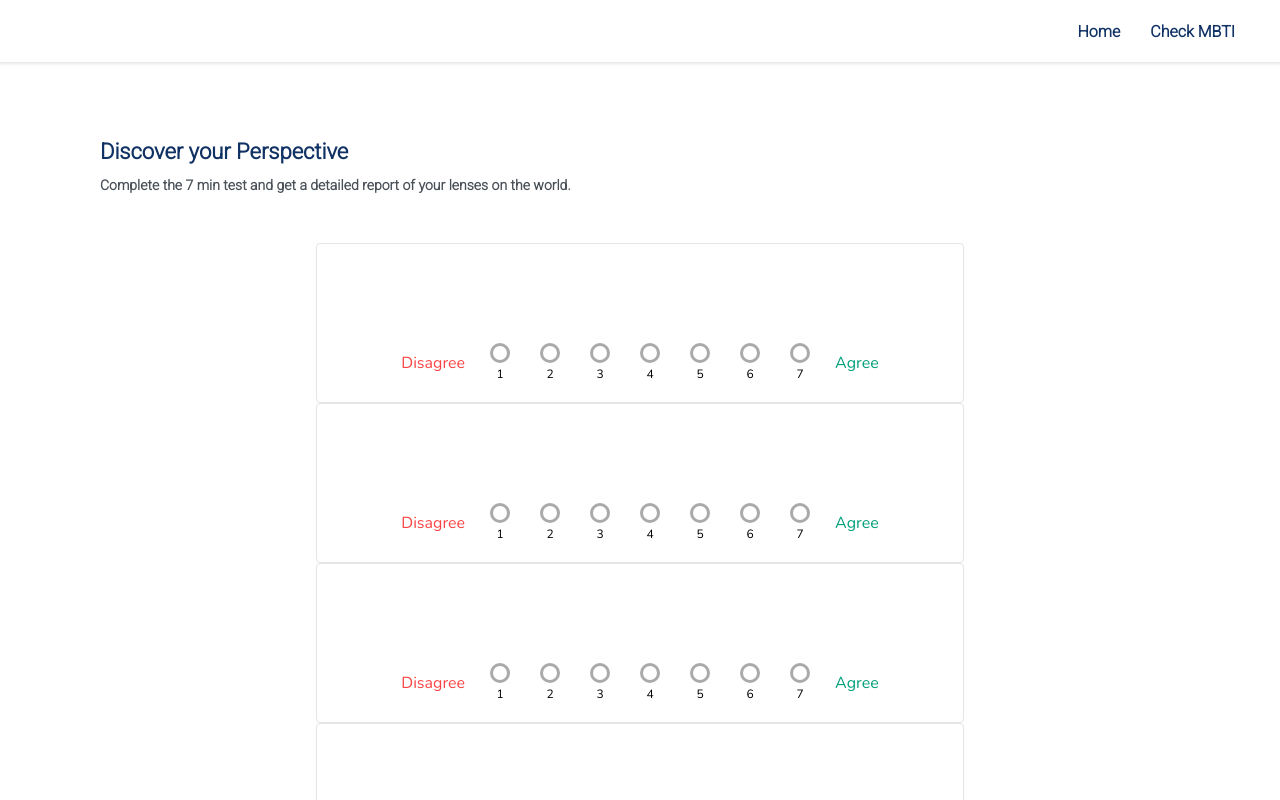
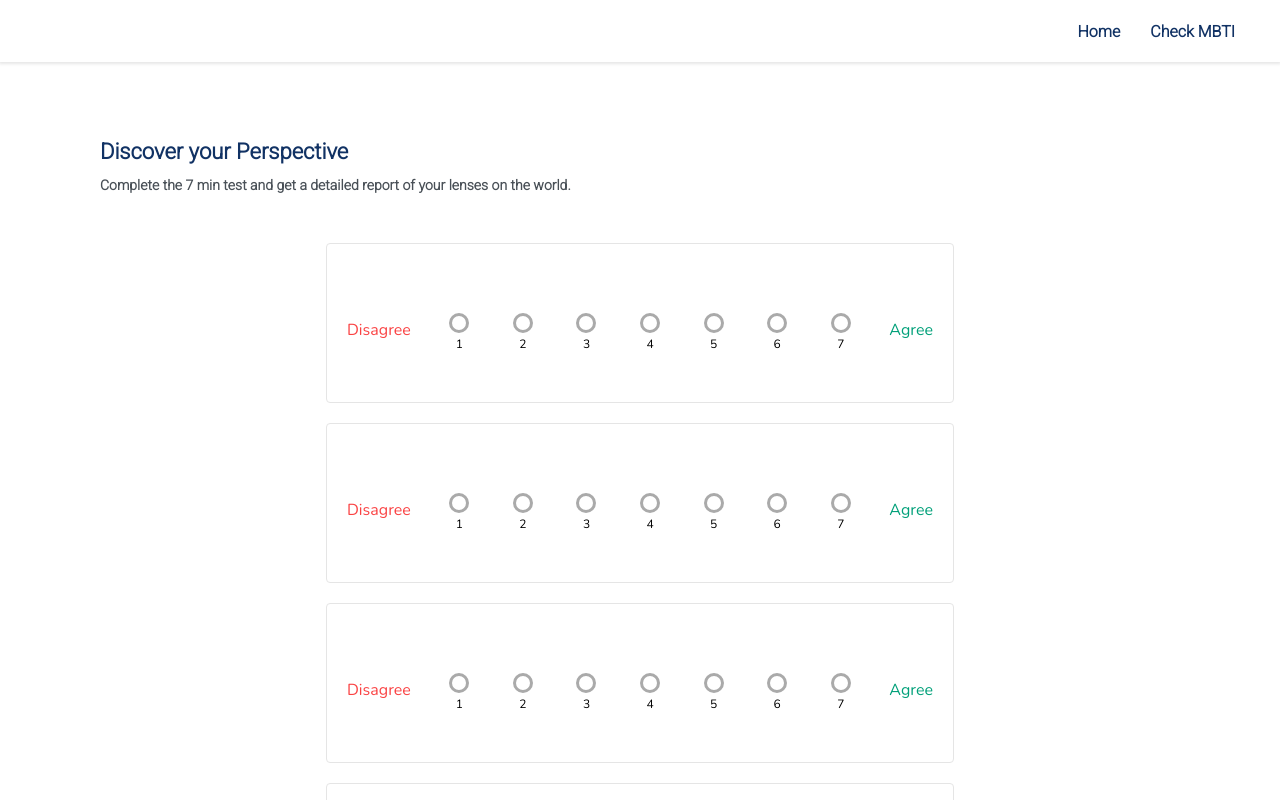
Before and after one commit to igbominadeveloper/mbti-frontend, a Vue app: page / in a window 1280 px wide. Shown: the top 800 px of the page. Built offline with nearby package versions, Linux system fonts and the light colour scheme; no server answers.

Commit message:
bug(responsiveness): fix responsiveness [Finish #176728771]

```diff
--- a/src/App.vue
+++ b/src/App.vue
@@ -64,7 +64,7 @@ body {
 .page-container {
   width: 100%;
 
-  padding: 8rem 10rem;
+  padding: 5rem 2rem;
 }
 
 .error {
@@ -95,8 +95,15 @@ body {
 }
 
 @media screen and (min-width: 992px) {
+  .page-container {
+    width: 100%;
+
+    padding: 8rem 10rem;
+  }
+
   .questions {
-    width: 60%;
+    width: 70%;
+    padding: 0 1rem;
   }
 
   .email-input {
@@ -125,7 +132,7 @@ body {
   border: 1.3px solid #aaaaaa;
   border-radius: 4px;
 
-  width: 80%;
+  width: 100%;
 
   padding: 1rem 1.5rem;
   margin-bottom: 0.1rem;
@@ -151,12 +158,12 @@ input.error {
   border-radius: 4px;
 
   position: absolute;
-  right: -30rem;
-  top: 4rem;
+  right: 0;
+  bottom: 0;
 
   font-size: 12px;
 
-  padding: 10px;
+  padding: 5px;
 }
 .title {
   font-size: var(--font-title);
@@ -175,4 +182,25 @@ input.error {
 
   font-weight: 600;
 }
+
+@media screen and (min-width: 1024px) {
+  .questions {
+    width: 60%;
+    padding: 0 1rem;
+  }
+
+  .error-block {
+    right: -30rem;
+    top: 4rem;
+    bottom: unset;
+
+    padding: 10px;
+  }
+}
+
+@media screen and (min-width: 1440px) {
+  .questions {
+    width: 55%;
+  }
+}
 </style>
--- a/src/components/Question.vue
+++ b/src/components/Question.vue
@@ -96,8 +96,8 @@ export default Vue.extend({
   box-sizing: border-box;
   border-radius: 4px;
 
-  height: 16rem;
-  padding: 2rem 0;
+  padding: 2.5rem;
+  margin-bottom: 2rem;
 
   display: flex;
   flex-direction: column;
@@ -114,7 +114,6 @@ export default Vue.extend({
 .question-text {
   position: relative;
   width: 100%;
-  height: 2rem;
 
   text-align: center;
   letter-spacing: 0.4px;
@@ -158,20 +157,22 @@ export default Vue.extend({
 
 .decisions {
   font-size: 1.2rem;
+  display: flex;
+  flex-direction: column;
+  align-items: center;
 
-  display: flex;
-  justify-content: space-between;
-  align-items: center;
+  width: 100%;
+
+  margin: 3rem 0;
 }
 
 .grade {
   display: flex;
-  flex-direction: column;
 
   justify-content: center;
   align-items: center;
 
-  margin: 0 1.5rem;
+  margin: 0.3rem 0;
 
   cursor: pointer;
 }
@@ -183,7 +184,36 @@ export default Vue.extend({
   height: 2rem;
   width: 2rem;
 
-  margin-bottom: 0.3rem;
+  margin: 0.5rem;
+}
+
+@media screen and (min-width: 992px) {
+  .question {
+    height: 16rem;
+    padding: 2rem;
+  }
+
+  .decisions {
+    justify-content: space-between;
+    align-items: center;
+    flex-direction: row;
+  }
+
+  .grade {
+    display: flex;
+    flex-direction: column;
+
+    justify-content: center;
+    align-items: center;
+
+    margin: 0 1rem;
+
+    cursor: pointer;
+  }
+
+  .radio-button {
+    margin-bottom: 0.3rem;
+  }
 }
 
 .agree,
--- a/src/views/Result.vue
+++ b/src/views/Result.vue
@@ -73,15 +73,16 @@ export default Vue.extend({
 
 <style>
 .results {
-  height: 25rem;
-
-  padding: 0 3rem;
-  margin: 0 auto;
+  height: 40rem;
   max-width: 90%;
 
+  margin: 0 auto;
+  padding: 2rem 0;
+
   display: flex;
+  flex-direction: column;
+  justify-content: center;
   align-items: center;
-  justify-content: space-between;
 
   border: 1px solid var(--color-grey);
   border-radius: 4px;
@@ -109,6 +110,8 @@ export default Vue.extend({
 
 .breakdown {
   width: 48rem;
+
+  margin-top: 10rem;
 }
 
 .result-row {
@@ -162,4 +165,19 @@ export default Vue.extend({
 .chosen {
   background: var(--color-purple);
 }
+
+@media screen and (min-width: 1024px) {
+  .results {
+    height: 25rem;
+
+    flex-direction: row;
+    justify-content: space-between;
+
+    padding: 0 3rem;
+  }
+
+  .breakdown {
+    margin-top: 0;
+  }
+}
 </style>
```
